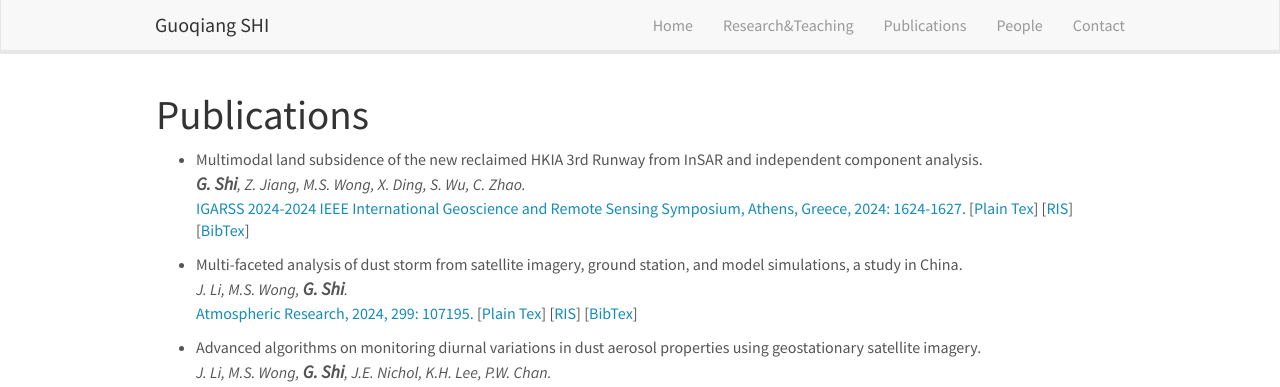
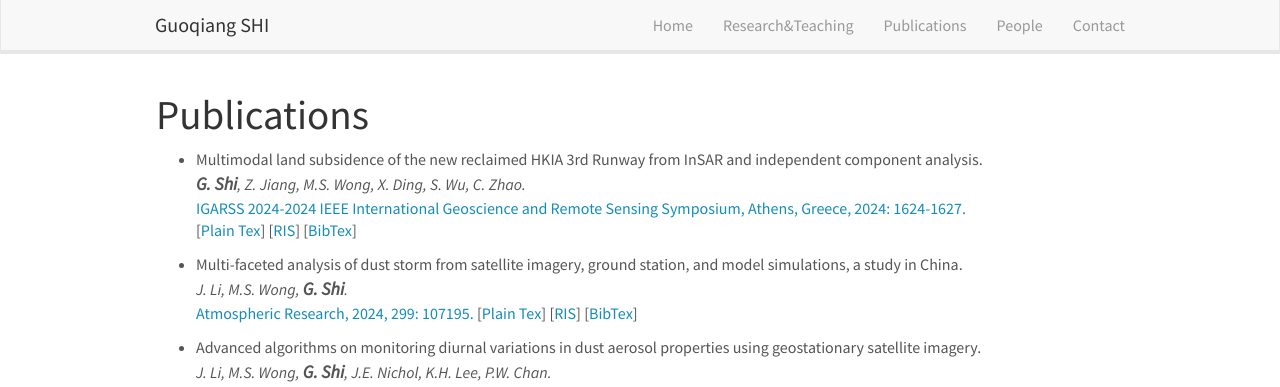
Before and after one commit to guoqiangshi/guoqiangshi.github.io, a Jekyll site: the page publications.html, which Jekyll copies as it is, in a window 1280 px wide. Shown: the top 387 px of the page. Built offline with Jekyll 4.4.1, drawn with Linux system fonts in a browser that asks for light colours; nearby versions of some CDN libraries; library files that are not in the unit come from our copies.

Commit message:
Update publications.html

```diff
--- a/publications.html
+++ b/publications.html
@@ -71,7 +71,7 @@
 
 <li>
 	<p>Multimodal land subsidence of the new reclaimed HKIA 3rd Runway from InSAR and independent component analysis. <br />
-  <em><span class="mqq">G. Shi</span>, Z. Jiang, M.S. Wong, X. Ding, S. Wu, C. Zhao. </em><br /><a href="https://ieeexplore.ieee.org/abstract/document/10641755">IGARSS 2024-2024 IEEE International Geoscience and Remote Sensing Symposium, Athens, Greece, 2024: 1624-1627.</a>
+  <em><span class="mqq">G. Shi</span>, Z. Jiang, M.S. Wong, X. Ding, S. Wu, C. Zhao. </em><br /><a href="https://ieeexplore.ieee.org/abstract/document/10641755">IGARSS 2024-2024 IEEE International Geoscience and Remote Sensing Symposium, Athens, Greece, 2024: 1624-1627.</a><br />
 	    [<a href="paper_info/2024IRAGSS_plaintex.txt">Plain Tex</a>]
 	    [<a href="paper_info/2024IRAGSS_RIS.ris">RIS</a>]
 	    [<a href="paper_info/2024IRAGSS_bibtex.bib">BibTex</a>]</p>
```
